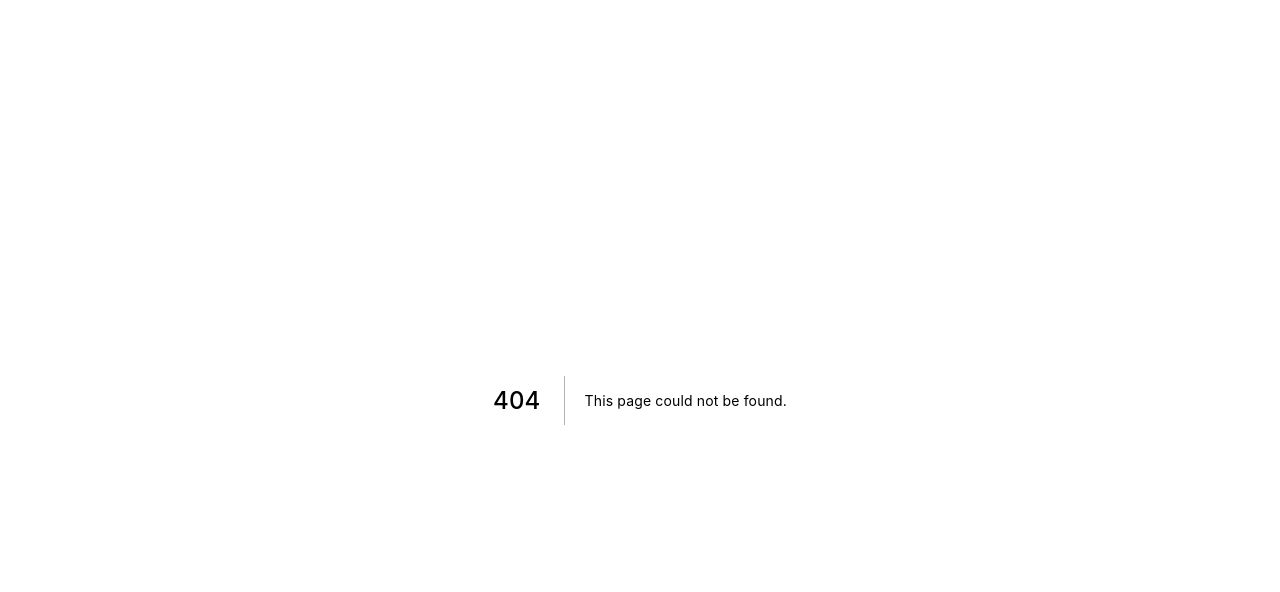
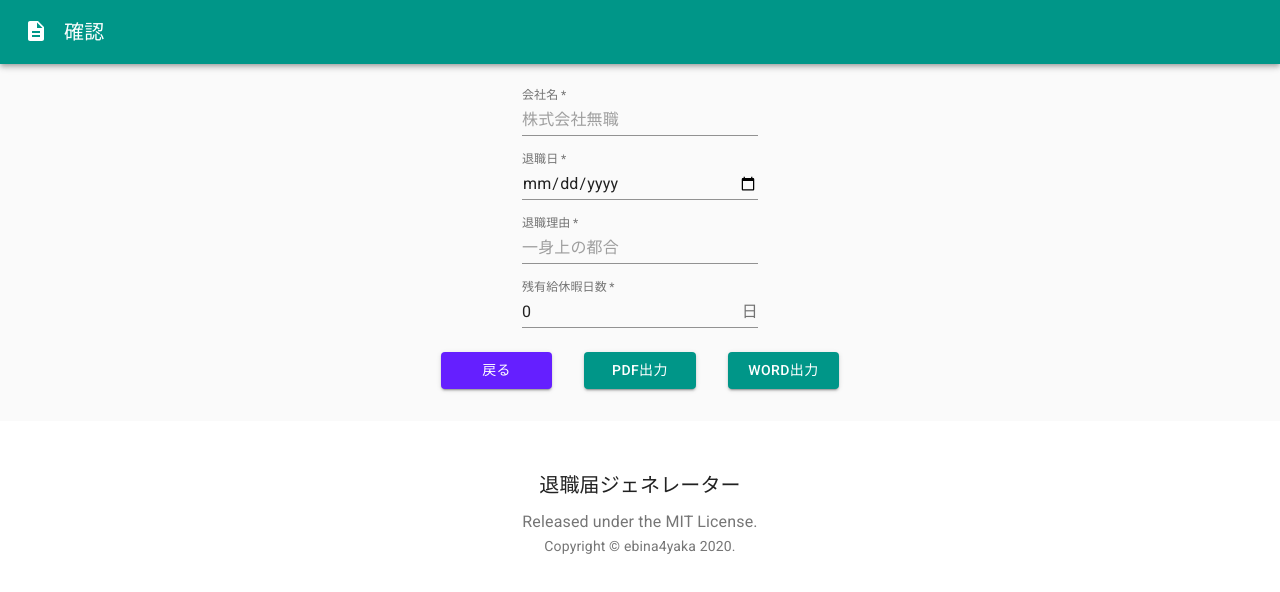
Before and after one commit to ebina4yaka/resignation-report-generater-jp, a Next.js app: page /confirm in a window 1280 px wide. Before the commit this address had no page. Shown: the top 592 px of the page. Built offline with nearby package versions, Linux system fonts and the light colour scheme.

Commit message:
add confirm page

```diff
--- /dev/null
+++ b/src/atoms/LinkButton.tsx
@@ -0,0 +1,47 @@
+import React, { forwardRef, ReactElement } from 'react'
+import Link from 'next/link'
+import clsx from 'clsx'
+import Button from '@material-ui/core/Button'
+import { createStyles, makeStyles, Theme } from '@material-ui/core/styles'
+
+type Props = {
+  href: string
+  text: string
+  color: 'primary' | 'secondary' | 'inherit' | 'default'
+  variant: 'text' | 'outlined' | 'contained'
+}
+
+const useStyles = makeStyles((theme: Theme) =>
+  createStyles({
+    margin: {
+      margin: theme.spacing(2),
+    },
+    button: {
+      width: '14ch',
+    },
+  })
+)
+
+export default forwardRef(
+  (
+    props: Props,
+    // eslint-disable-next-line @typescript-eslint/ban-ts-comment
+    // @ts-ignore
+    // eslint-disable-next-line @typescript-eslint/no-unused-vars
+    ref: React.Ref<JSX.Element>
+  ): ReactElement => {
+    const { href, text, color, variant } = props
+    const classes = useStyles()
+    return (
+      <Link href={href} passHref>
+        <Button
+          className={clsx(classes.margin, classes.button)}
+          variant={variant}
+          color={color}
+        >
+          {text}
+        </Button>
+      </Link>
+    )
+  }
+)
--- a/src/molecules/ExportButtons.tsx
+++ b/src/molecules/ExportButtons.tsx
@@ -1,21 +1,14 @@
 import React from 'react'
-import Button from '@material-ui/core/Button'
-import { createStyles, makeStyles, Theme } from '@material-ui/core/styles'
-import clsx from 'clsx'
+import { createStyles, makeStyles } from '@material-ui/core/styles'
+import LinkButton from '../atoms/LinkButton'
 
-const useStyles = makeStyles((theme: Theme) =>
+const useStyles = makeStyles(
   createStyles({
     root: {
       display: 'flex',
       flexWrap: 'wrap',
       flexDirection: 'row',
       justifyContent: 'center',
-    },
-    margin: {
-      margin: theme.spacing(3),
-    },
-    button: {
-      width: '14ch',
     },
   })
 )
@@ -24,20 +17,9 @@ export default function ExportButtons(): React.ReactElement {
   const classes = useStyles()
   return (
     <div className={classes.root}>
-      <Button
-        className={clsx(classes.margin, classes.button)}
-        variant="contained"
-        color="secondary"
-      >
-        PDF出力
-      </Button>
-      <Button
-        className={clsx(classes.margin, classes.button)}
-        variant="contained"
-        color="secondary"
-      >
-        Word出力
-      </Button>
+      <LinkButton href="/" text="戻る" color="secondary" variant="contained" />
+      <LinkButton href="" text="PDF出力" color="primary" variant="contained" />
+      <LinkButton href="" text="WORD出力" color="primary" variant="contained" />
     </div>
   )
 }
--- a/src/molecules/ExportParameters.tsx
+++ b/src/molecules/ParametersField.tsx
@@ -23,7 +23,7 @@ const useStyles = makeStyles((theme: Theme) =>
   })
 )
 
-export default function ExportParameters(): React.ReactElement {
+export default function ParametersField(): React.ReactElement {
   const nowYear = new Date().getFullYear()
   const nowMonth = new Date().getMonth() + 1
   const nowDate = new Date().getDate()
--- /dev/null
+++ b/src/molecules/ViewParameters.tsx
@@ -0,0 +1,82 @@
+import React from 'react'
+import TextField from '@material-ui/core/TextField'
+import InputAdornment from '@material-ui/core/InputAdornment'
+import { createStyles, makeStyles, Theme } from '@material-ui/core/styles'
+import clsx from 'clsx'
+
+const useStyles = makeStyles((theme: Theme) =>
+  createStyles({
+    root: {
+      display: 'flex',
+      flexWrap: 'wrap',
+      flexDirection: 'column',
+      justifyContent: 'center',
+    },
+    margin: {
+      margin: theme.spacing(1),
+      marginLeft: 'auto',
+      marginRight: 'auto',
+    },
+    textField: {
+      width: '30ch',
+    },
+  })
+)
+
+export default function ViewParameters(): React.ReactElement {
+  const nowYear = new Date().getFullYear()
+  const nowMonth = new Date().getMonth() + 1
+  const nowDate = new Date().getDate()
+  const dateString = `${nowYear}-${nowMonth}-${nowDate}`
+  const classes = useStyles()
+  return (
+    <div className={classes.root}>
+      <TextField
+        required
+        id="company"
+        label="会社名"
+        defaultValue=""
+        placeholder="株式会社無職"
+        InputLabelProps={{
+          shrink: true,
+        }}
+        className={clsx(classes.margin, classes.textField)}
+      />
+      <TextField
+        required
+        id="date-of-retirement"
+        label="退職日"
+        type="date"
+        defaultValue={dateString}
+        className={clsx(classes.margin, classes.textField)}
+        InputLabelProps={{
+          shrink: true,
+        }}
+      />
+      <TextField
+        required
+        id="reason"
+        label="退職理由"
+        defaultValue=""
+        placeholder="一身上の都合"
+        InputLabelProps={{
+          shrink: true,
+        }}
+        className={clsx(classes.margin, classes.textField)}
+      />
+      <TextField
+        required
+        label="残有給休暇日数"
+        id="days-of-paid-leave-remaining"
+        defaultValue="0"
+        className={clsx(classes.margin, classes.textField)}
+        InputProps={{
+          endAdornment: <InputAdornment position="end">日</InputAdornment>,
+        }}
+        InputLabelProps={{
+          shrink: true,
+        }}
+      />
+    </div>
+  )
+}
--- a/src/organisms/PdfExport.tsx
+++ b/src/organisms/ExportConfirm.tsx
@@ -1,8 +1,8 @@
 import React from 'react'
 import { Container } from '@material-ui/core'
 import { createStyles, makeStyles, Theme } from '@material-ui/core/styles'
-import ExportParameters from '../molecules/ExportParameters'
 import ExportButtons from '../molecules/ExportButtons'
+import ViewParameters from '../molecules/ViewParameters'
 
 const useStyles = makeStyles((theme: Theme) =>
   createStyles({
@@ -10,14 +10,20 @@ const useStyles = makeStyles((theme: Theme) =>
       marginTop: theme.spacing(2),
       marginBottom: theme.spacing(2),
     },
+    buttonArea: {
+      display: 'flex',
+      flexWrap: 'wrap',
+      flexDirection: 'row',
+      justifyContent: 'center',
+    },
   })
 )
 
-export default function PdfExport(): React.ReactElement {
+export default function ExportConfig(): React.ReactElement {
   const classes = useStyles()
   return (
     <Container className={classes.root} maxWidth="sm">
-      <ExportParameters />
+      <ViewParameters />
       <ExportButtons />
     </Container>
   )
--- a/src/organisms/Header.tsx
+++ b/src/organisms/Header.tsx
@@ -2,15 +2,44 @@ import React from 'react'
 import Typography from '@material-ui/core/Typography'
 import Toolbar from '@material-ui/core/Toolbar'
 import AppBar from '@material-ui/core/AppBar'
+import { createStyles, Theme } from '@material-ui/core'
+import { makeStyles } from '@material-ui/core/styles'
+import DescriptionIcon from '@material-ui/icons/Description'
 
-export default function Header(): React.ReactElement {
+type Props = {
+  headerTitle: string
+}
+
+const useStyles = makeStyles((theme: Theme) =>
+  createStyles({
+    root: {
+      flexGrow: 1,
+    },
+    icon: {
+      marginRight: theme.spacing(2),
+      marginTop: theme.spacing(0.4),
+    },
+    title: {
+      flexGrow: 1,
+    },
+  })
+)
+
+export default function Header(props: Props): React.ReactElement {
+  const { headerTitle } = props
+  const classes = useStyles()
   return (
-    <AppBar position="relative">
-      <Toolbar>
-        <Typography variant="h6" color="inherit" noWrap>
-          作成
-        </Typography>
-      </Toolbar>
-    </AppBar>
+    <div className={classes.root}>
+      <AppBar position="relative">
+        <Toolbar>
+          <div className={classes.icon}>
+            <DescriptionIcon />
+          </div>
+          <Typography variant="h6" color="inherit" className={classes.title}>
+            {headerTitle}
+          </Typography>
+        </Toolbar>
+      </AppBar>
+    </div>
   )
 }
--- /dev/null
+++ b/src/pages/confirm.tsx
@@ -0,0 +1,14 @@
+import React from 'react'
+import Header from '../organisms/Header'
+import ExportConfirm from '../organisms/ExportConfirm'
+import Footer from '../organisms/Footer'
+
+export default function Confirm(): React.ReactElement {
+  return (
+    <>
+      <Header headerTitle="確認" />
+      <ExportConfirm />
+      <Footer />
+    </>
+  )
+}
--- a/src/pages/index.tsx
+++ b/src/pages/index.tsx
@@ -1,13 +1,13 @@
 import React from 'react'
 import Header from '../organisms/Header'
-import PdfExport from '../organisms/PdfExport'
+import ExportConfig from '../organisms/ExportConfig'
 import Footer from '../organisms/Footer'
 
 export default function Index(): React.ReactElement {
   return (
     <>
-      <Header />
-      <PdfExport />
+      <Header headerTitle="作成" />
+      <ExportConfig />
       <Footer />
     </>
   )
```
Also changed, not shown: src/organisms/ExportConfig.tsx (added, +37 -0 lines).
